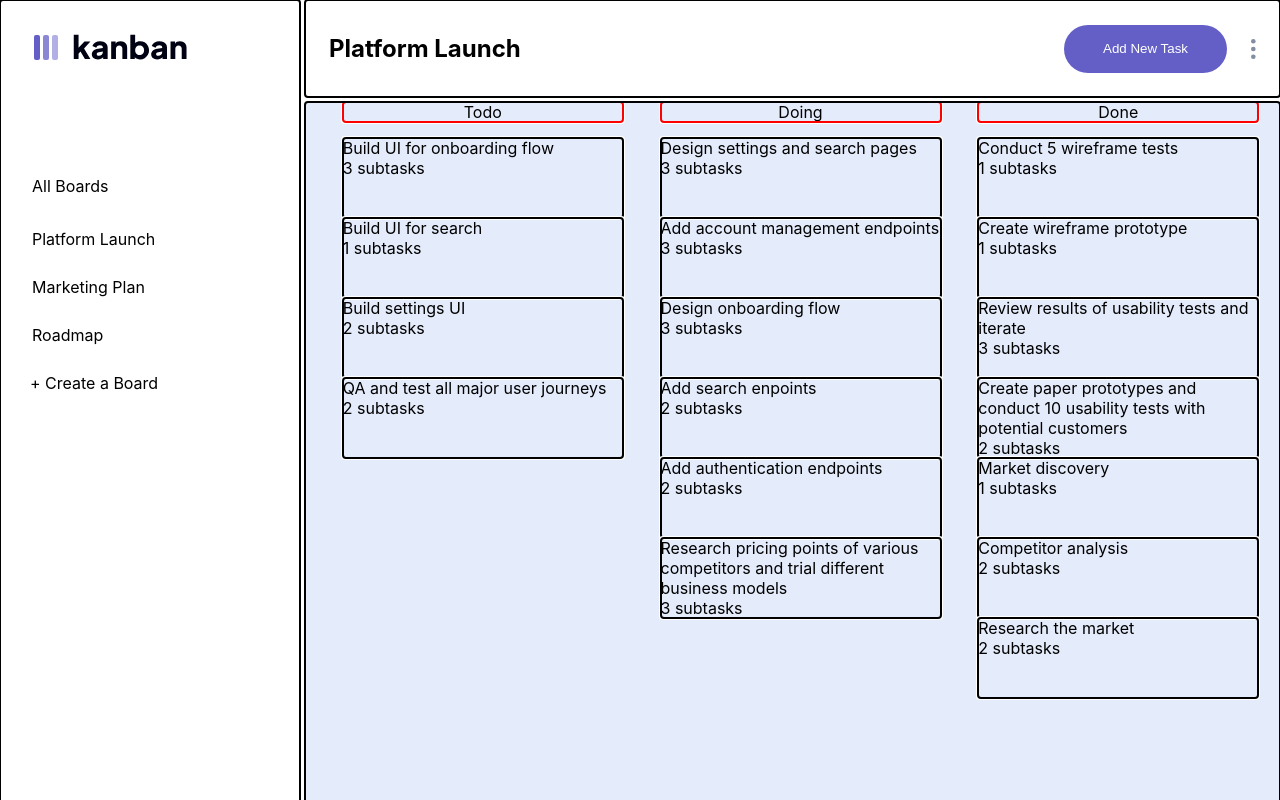
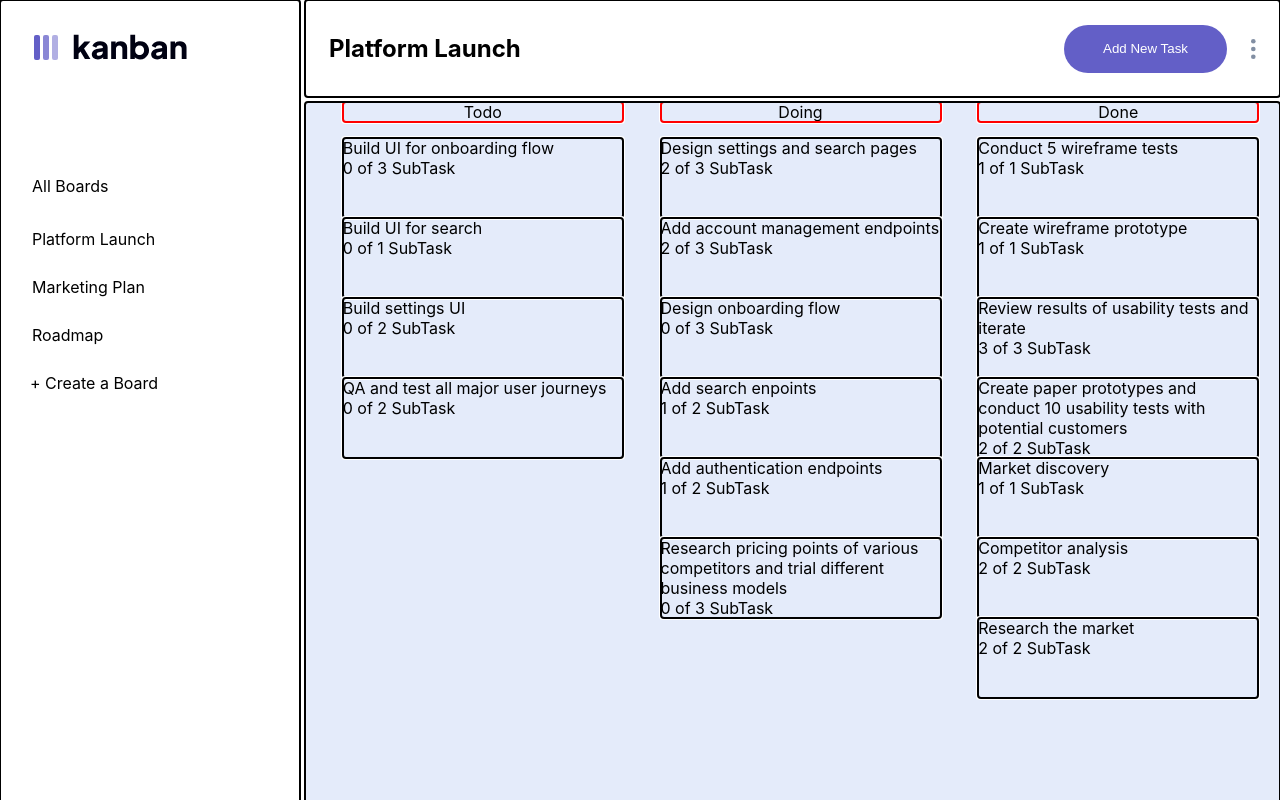
Before and after one commit to aliuwd927/kanban-task-management-web-app, a React (Create React App) app in the folder client/: page / in a window 1280 px wide. Both pictures are taken after a click on the element "Platform Launch". Shown: the top 800 px of the page. Built offline with nearby package versions, Linux system fonts and the light colour scheme.

Commit message:
figured out ternary render

```diff
--- a/client/src/components/board/TaskComponent.tsx
+++ b/client/src/components/board/TaskComponent.tsx
@@ -38,12 +38,14 @@ Done: if true > false && false === 0 = done
       })
 
       console.log(`${isCompletedCount}`)
+
       //console.log(`True:${countTrue}, False:${countFalse}`)
 
       return (
       <div className="task_Title">
         {element.title}
-        <div>{subTasks} subtasks</div>
+        <div>{`${countFalse > countTrue ? 0 : countTrue} of ${subTasks} SubTask`}</div>
+        {/* <div>{`${countTrue}${countFalse}${subTasks} SubTask`}</div> */}
         </div>
       );
     });
```
